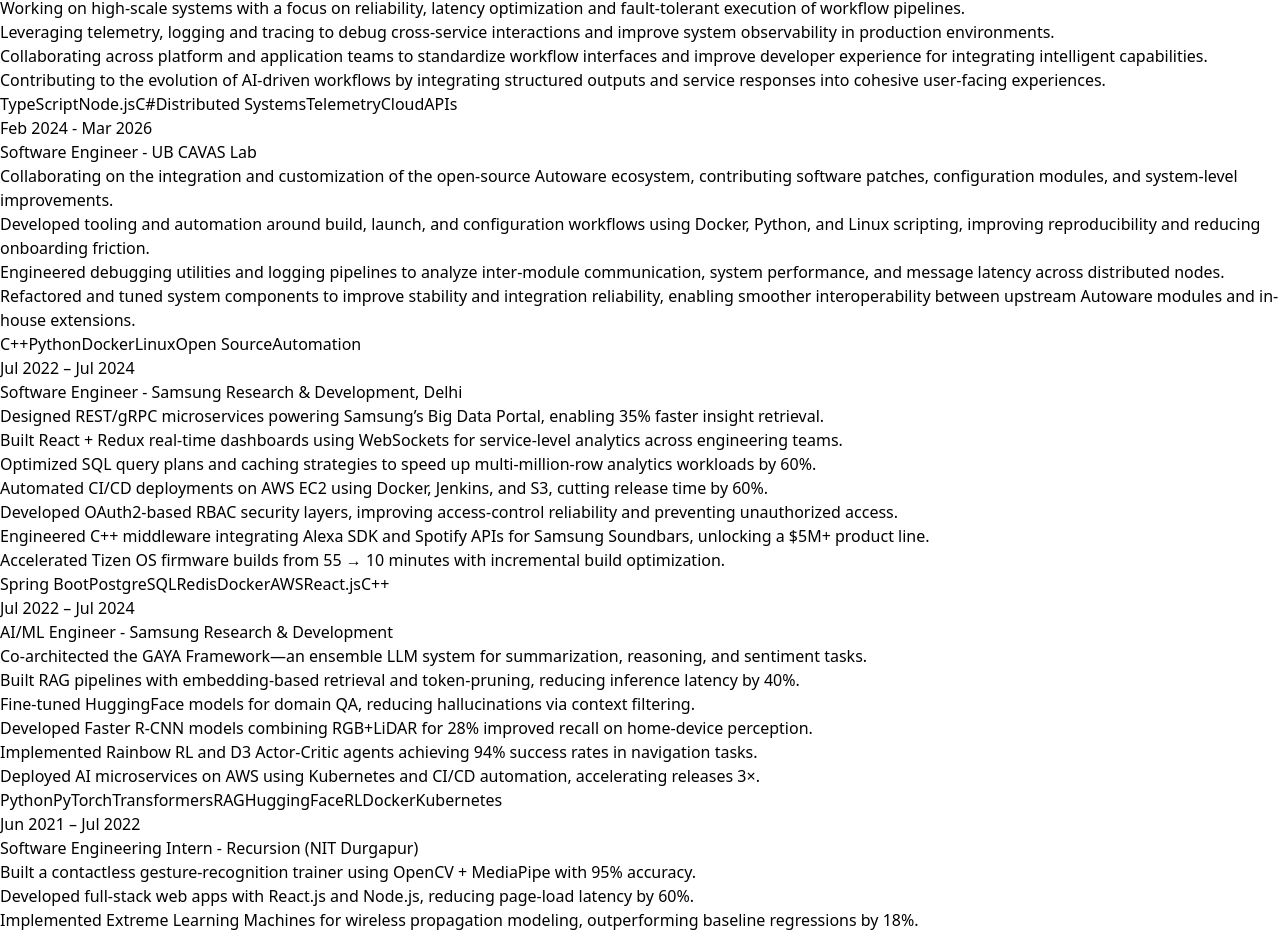
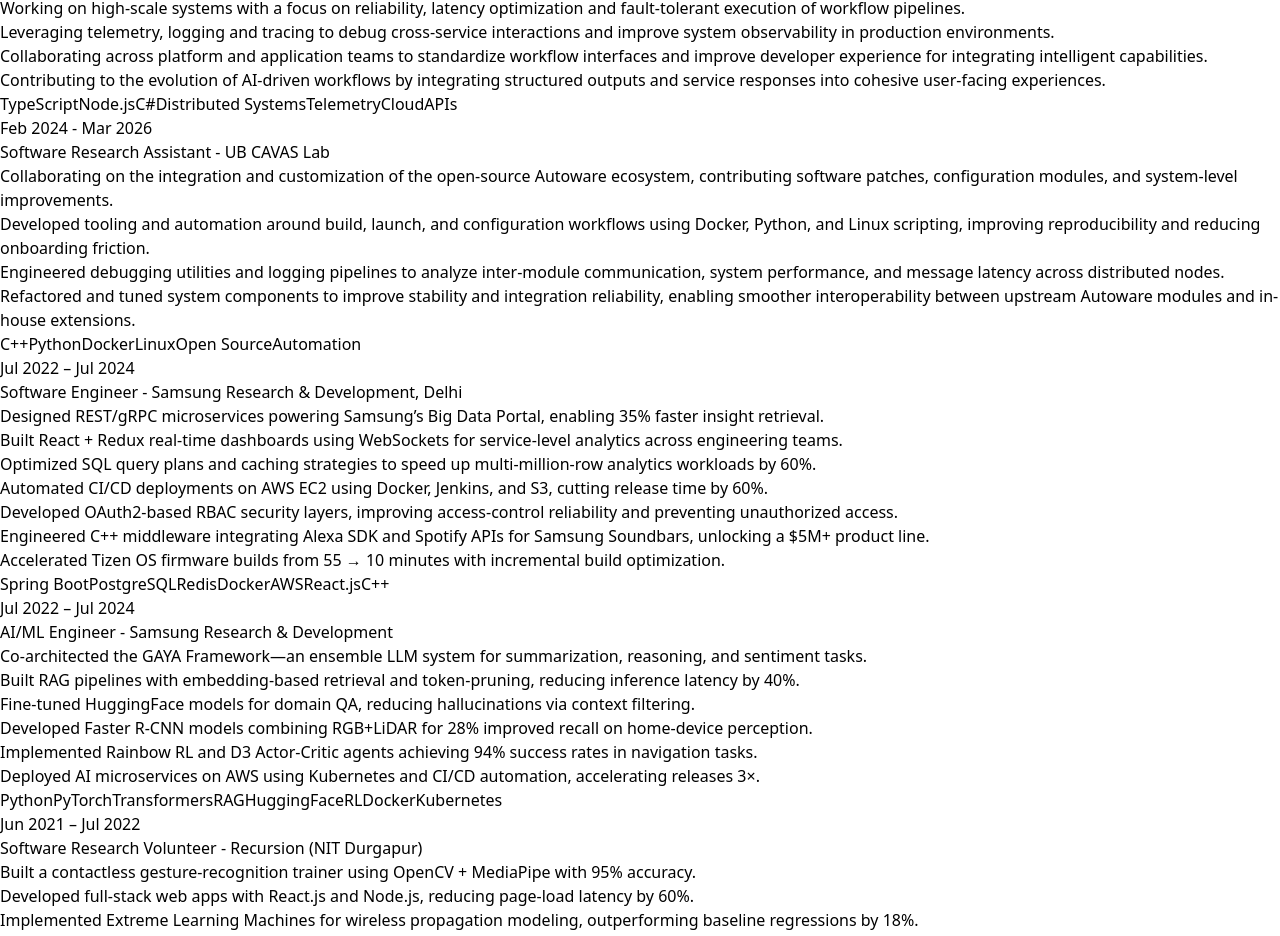
Before and after one commit to mandrusanjay123/react-portfolio-Sanjay, a React (Vite) app: page / in a window 1280 px wide. Shown: the part 2231-3167 px from the top of the page. Built offline with nearby package versions, Linux system fonts and the light colour scheme.

Commit message:
updated corrections

```diff
--- a/src/constants/index.js
+++ b/src/constants/index.js
@@ -31,7 +31,7 @@
 }
   ,{
     year: "Feb 2024 - Mar 2026",
-    role: "Software Engineer",
+    role: "Software Research Assistant",
     company: "UB CAVAS Lab",
     domain: "Open Source Software / Systems",
     highlights: [
@@ -79,7 +79,7 @@
 
   {
     year: "Jun 2021 – Jul 2022",
-    role: "Software Engineering Intern",
+    role: "Software Research Volunteer",
     company: "Recursion (NIT Durgapur)",
     domain: "AI / Full Stack",
     highlights: [
```
